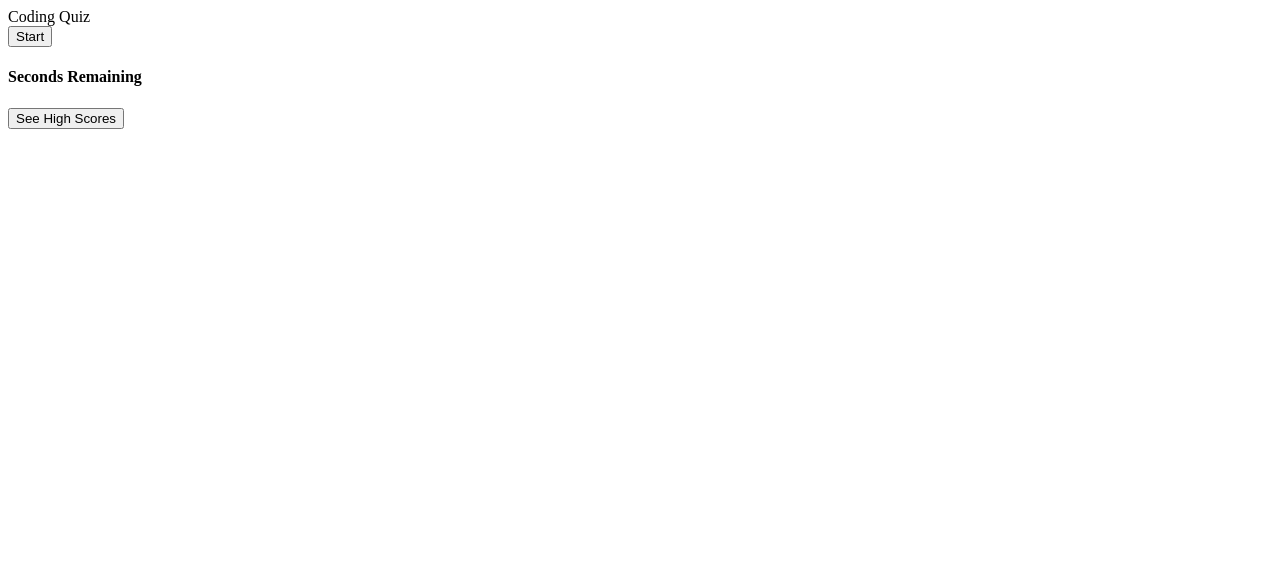
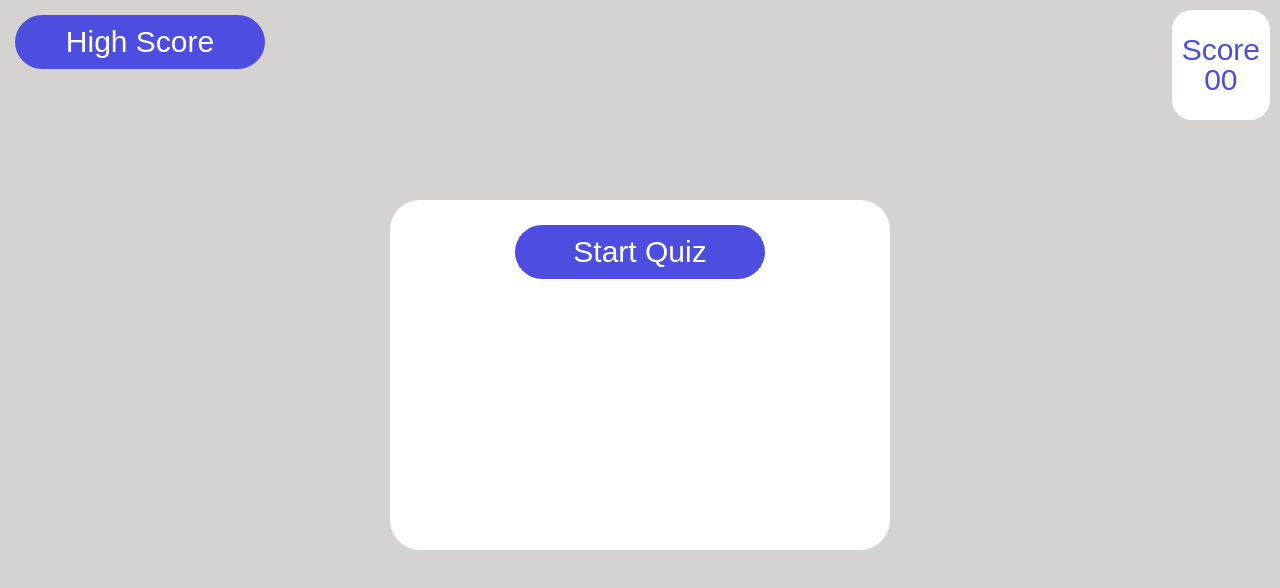
Before and after one commit to kjones901/Coding-Quiz, a plain HTML site: page index.html in a window 1280 px wide. Drawn offline with Linux system fonts and the light colour scheme.

Commit message:
added css styling and created a basic layout

```diff
--- a/assets/style.css
+++ b/assets/style.css
@@ -0,0 +1,71 @@
+* {
+    box-sizing: border-box;
+}
+
+:root {
+    --light: rgb(77, 77, 224);
+}
+
+body {
+    font-family: Arial;
+    margin: 0;
+    display: flex;
+    flex-direction: column;
+    background-color: rgb(214, 210, 210);
+}
+
+#timer-box {
+    position: fixed;
+    right: 10px;
+    top: 10px;
+    border-radius: 20px;
+    background-color: rgb(255, 255, 255);
+
+    color: var(--light);
+    text-align: center;
+    line-height: 0;
+    font-size: 30px;
+    padding: 10px;
+}
+
+#high-score {
+    position: fixed;
+    left: 10px;
+    top: 10px;
+    border-radius: 30px;
+    color: rgb(48, 48, 153);
+}
+
+
+
+#quiz-box {
+    position: relative;
+    top: 200px;
+    text-align: center;
+    justify-content: center;
+    max-width: 500px;
+    padding: 20px;
+    margin: auto;
+    height: 350px;
+    color: rgb(1, 1, 90);
+    border-radius: 30px;
+    background-color: rgb(255, 255, 255);
+}
+
+button {
+    cursor: pointer;
+    border: none;
+    border-radius: 80px;
+    background-color: var(--light);
+    color: rgb(255, 255, 255);
+    text-align: center;
+    font-size: 30px;
+    padding: 10px;
+    width: 250px;
+    margin: 5px;
+  }
+
+  .button :hover {
+    border-bottom: 2px solid;
+    transition: 0.08s;
+  }
--- a/index.html
+++ b/index.html
@@ -9,39 +9,35 @@
   </head>
 <body>
     <header>
-      <div id= "quiz-title">Coding Quiz</div>
-      <button id= "quiz-button">Start</button>
+      <div id="high-score">
+        <button class="button"><span>High Score</span></button>
+      </div>
+      <div id="timer-box">
+        <div id="timer-count">
+          <p>Score</p>
+          <p id="seconds">00</p>
+        </div>
+      </div>
     </header>
 
     <main>
-      <section>
-        <section>
-            <div id="timer-box">
-                <div id="timer-count">
-                    <h4>Seconds Remaining</h4>
-                </div>
-            </div>
-        </section>
+      <section id = "quiz-box">
+            <button class="button"><span>Start Quiz</span></button>
 
-        <section>
-            <div id="quiz-box">
+            <div>
                 <div id ="quiz-question"></div>
-                <div id ="quiz-answers">
+                  <div id ="quiz-answers">
                     <div id="answer-1"></div>
                     <div id="answer-2"></div>
                     <div id="answer-3"></div>
                     <div id="answer-4"></div>
                 </div>
             </div>
-        </section>
+      </section>
 
 
     </main>
-    <footer>
-        <div>
-        <button id= "high-score">See High Scores</button>
-        </div>
-    </footer>
+
 
 
     <script src="assets/script.js"></script>
```
